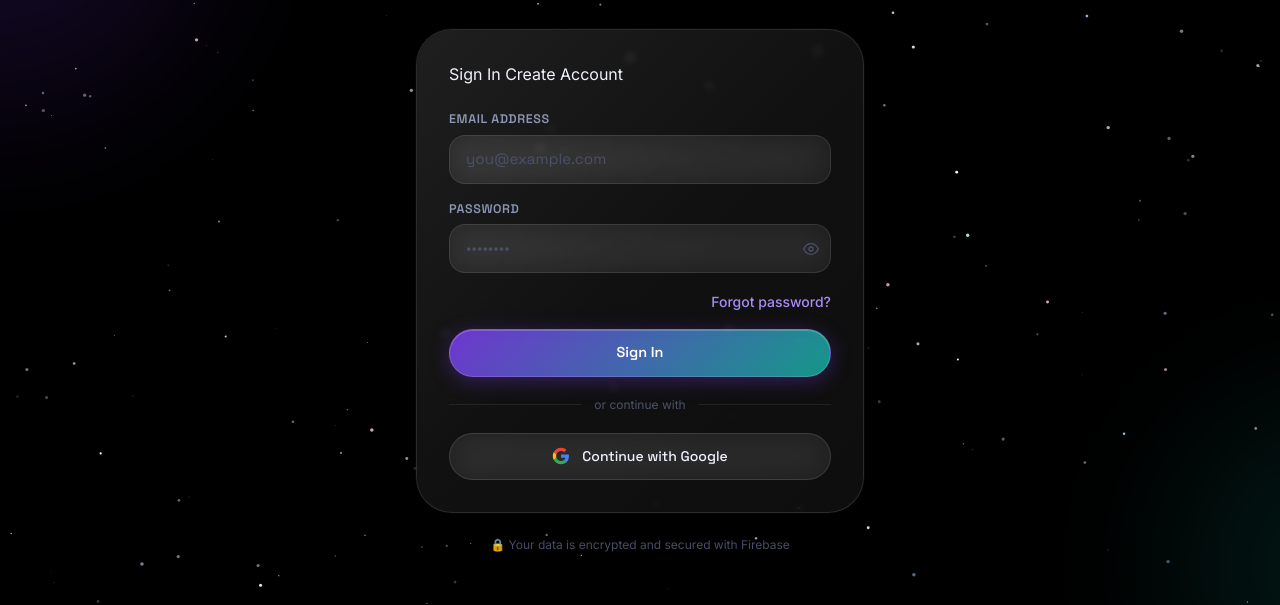
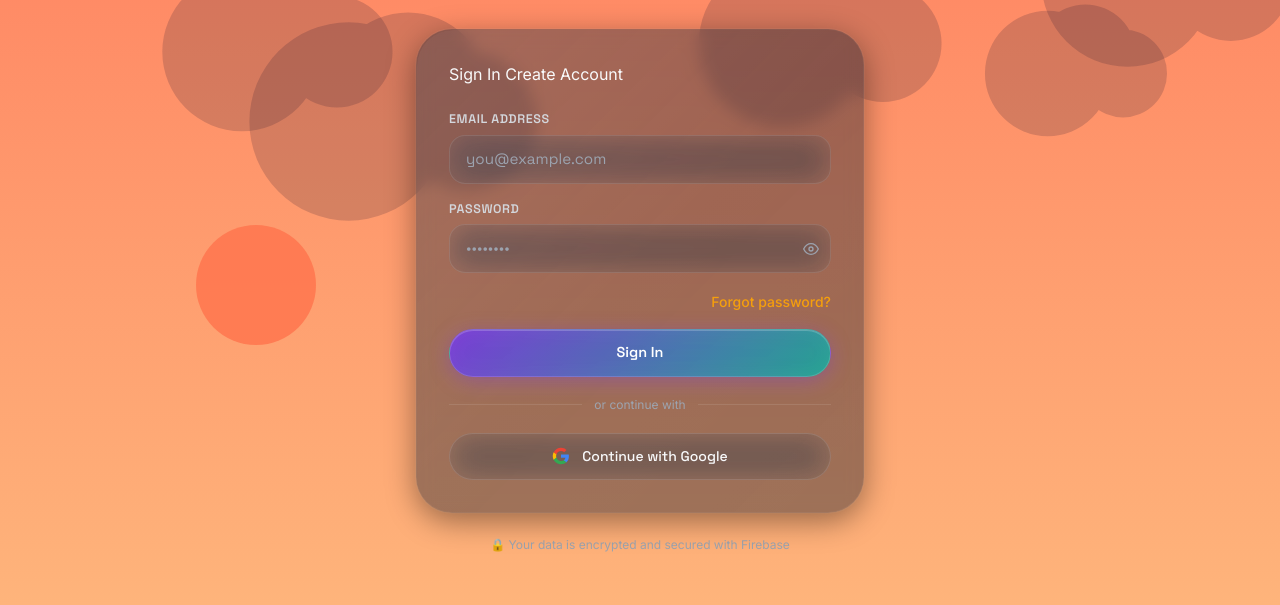
Before and after one commit to pawan-cyber01/saving, a website: page frontend/index.html in a window 1280 px wide. Shown: the part 195-800 px from the top of the page. Drawn offline with nearby package versions, Linux system fonts and the light colour scheme; no server answers; animation ran at ten frames a second.

Commit message:
Finalize Dynamic Sky theme, daily goals tracker, and bug fixes

```diff
--- a/frontend/css/space.css
+++ b/frontend/css/space.css
@@ -9,49 +9,46 @@
 
 /* ---------- THEME VARIABLES ---------- */
 :root {
-  /* Space Deep Dark */
-  --bg-primary:    #04050d;
-  --bg-surface:    #080912;
-  --bg-card:       rgba(255,255,255,0.04);
-  --bg-card-hover: rgba(255,255,255,0.07);
-  --bg-input:      rgba(255,255,255,0.05);
-  --color-border:       rgba(255,255,255,0.08);
-  --color-border-hover: rgba(255,255,255,0.18);
-  --bg-nav:        rgba(4,5,13,0.85);
+  /* Default Day Theme (Morning, Afternoon) */
+  --bg-primary:     transparent;
+  --bg-surface:     rgba(255,255,255,0.7);
+  --bg-card:        rgba(255,255,255,0.6);
+  --bg-card-hover:  rgba(255,255,255,0.8);
+  --bg-input:       rgba(255,255,255,0.7);
+  --color-border:   rgba(255,255,255,0.4);
+  --color-border-hover: rgba(255,255,255,0.6);
+  --bg-nav:         rgba(255,255,255,0.7);
 
-  --text-primary:   #f0f2ff;
-  --text-secondary: #8892b0;
-  --text-tertiary:  #4a5068;
+  --text-primary:   #1f2937;
+  --text-secondary: #4b5563;
+  --text-tertiary:  #6b7280;
 
-  /* Cosmic accent palette */
-  --color-violet:        #a78bfa;
-  --color-violet-light:  #c4b5fd;
-  --color-violet-dark:   #7c3aed;
-  --color-teal:          #5eead4;
-  --color-teal-light:    #99f6e4;
-  --color-gold:          #fde047;
-  --color-green:         #6ee7b7;
-  --color-red:           #fca5a5;
-  --color-orange:        #fdba74;
+  /* Overwrite purple/blue with Gold/Emerald (Money Bag theme) */
+  --color-violet:        #f59e0b; /* Amber */
+  --color-violet-light:  #fbbf24;
+  --color-violet-dark:   #d97706;
+  --color-teal:          #10b981; /* Emerald */
+  --color-teal-light:    #34d399;
+  --color-gold:          #f59e0b;
+  --color-green:         #10b981;
+  --color-red:           #ef4444;
+  --color-orange:        #f97316;
   --color-pink:          #f472b6;
-  --color-blue:          #93c5fd;
-  --color-aurora-1:      #7c3aed;
-  --color-aurora-2:      #14b8a6;
-  --color-aurora-3:      #f472b6;
+  --color-blue:          #3b82f6;
 
   /* Liquid Glass */
-  --glass-bg:           rgba(255,255,255,0.055);
-  --glass-bg-hover:     rgba(255,255,255,0.10);
-  --glass-bg-active:    rgba(255,255,255,0.14);
-  --glass-border:       rgba(255,255,255,0.12);
-  --glass-border-glow:  rgba(167,139,250,0.35);
-  --glass-blur:         blur(4px); /* Reduced for speed */
-  --glass-blur-heavy:   blur(8px); /* Reduced for speed */
+  --glass-bg:           rgba(255,255,255,0.4);
+  --glass-bg-hover:     rgba(255,255,255,0.6);
+  --glass-bg-active:    rgba(255,255,255,0.7);
+  --glass-border:       rgba(255,255,255,0.3);
+  --glass-border-glow:  rgba(255,255,255,0.6);
+  --glass-blur:         blur(8px);
+  --glass-blur-heavy:   blur(12px);
 
-  --shadow-card:   0 8px 30px rgba(0,0,0,0.8), 0 0 0 1px rgba(255,255,255,0.04);
-  --shadow-violet: 0 8px 40px rgba(124,58,237,0.25), 0 0 60px rgba(124,58,237,0.1);
-  --shadow-teal:   0 8px 40px rgba(20,184,166,0.2);
-  --shadow-glow:   0 0 30px rgba(167,139,250,0.3);
+  --shadow-card:   0 8px 30px rgba(0,0,0,0.05), 0 0 0 1px rgba(255,255,255,0.4);
+  --shadow-violet: 0 8px 40px rgba(245,158,11,0.25), 0 0 60px rgba(245,158,11,0.1);
+  --shadow-teal:   0 8px 40px rgba(16,185,129,0.2);
+  --shadow-glow:   0 0 30px rgba(245,158,11,0.3);
 
   --radius-sm: 18px;
   --radius-md: 24px;
@@ -62,6 +59,29 @@
   --transition:      all 0.25s cubic-bezier(0.4,0,0.2,1);
   --transition-slow: all 0.45s cubic-bezier(0.4,0,0.2,1);
   --transition-spring: all 0.5s cubic-bezier(0.34,1.56,0.64,1);
+}
+
+/* Night / Evening Themes */
+html.dark {
+  --bg-surface:     rgba(15,23,42,0.6);
+  --bg-card:        rgba(15,23,42,0.5);
+  --bg-card-hover:  rgba(15,23,42,0.7);
+  --bg-input:       rgba(15,23,42,0.6);
+  --color-border:   rgba(255,255,255,0.1);
+  --color-border-hover: rgba(255,255,255,0.2);
+  --bg-nav:         rgba(15,23,42,0.75);
+
+  --text-primary:   #f9fafb;
+  --text-secondary: #d1d5db;
+  --text-tertiary:  #9ca3af;
+
+  --glass-bg:       rgba(15,23,42,0.4);
+  --glass-bg-hover: rgba(15,23,42,0.5);
+  --glass-bg-active:rgba(15,23,42,0.6);
+  --glass-border:   rgba(255,255,255,0.05);
+  --glass-border-glow: rgba(255,255,255,0.15);
+
+  --shadow-card:   0 8px 30px rgba(0,0,0,0.4), 0 0 0 1px rgba(255,255,255,0.05);
 }
 
 /* ---------- BASE ---------- */
--- a/frontend/js/auth.js
+++ b/frontend/js/auth.js
@@ -4,15 +4,11 @@ const Auth = {
   renderLogin() {
     document.getElementById('auth-page-outlet').innerHTML = `
       <div class="min-h-screen flex items-center justify-center px-4 py-12 relative overflow-hidden">
-        <!-- Background glows -->
-        <div class="absolute top-[-20%] left-[-20%] w-[500px] h-[500px] rounded-full opacity-20 blur-3xl" style="background:radial-gradient(circle,#7c3aed,transparent)"></div>
-        <div class="absolute bottom-[-20%] right-[-20%] w-[400px] h-[400px] rounded-full opacity-15 blur-3xl" style="background:radial-gradient(circle,#14b8a6,transparent)"></div>
-
         <div class="w-full max-w-md relative z-10">
           <!-- Logo -->
           <div class="text-center mb-8 animate-fade-in">
-            <div class="w-16 h-16 mx-auto mb-4 rounded-3xl logo-gradient flex items-center justify-center shadow-2xl shadow-violet-500/30">
-              <svg width="30" height="30" viewBox="0 0 24 24" fill="none"><path d="M12 2C6.48 2 2 6.48 2 12s4.48 10 10 10 10-4.48 10-10S17.52 2 12 2zm-1 15v-4H7l5-8v4h4l-5 8z" fill="white"/></svg>
+            <div class="w-16 h-16 mx-auto mb-4 rounded-3xl bg-white/10 flex items-center justify-center shadow-xl shadow-black/20">
+              <img src="./assets/icons/logo.png" alt="Logo" class="w-10 h-10 object-contain">
             </div>
             <h1 class="text-3xl font-outfit font-bold gradient-text">SaveLock</h1>
             <p class="text-sm mt-1" style="color:var(--text-secondary)">Your premium savings companion</p>
--- /dev/null
+++ b/frontend/js/dynamic-bg.js
@@ -0,0 +1,196 @@
+// dynamic-bg.js — Highly optimized Sky Cycle Background (Morning, Afternoon, Evening, Night)
+
+window.DynamicBG = {
+  canvas: null,
+  ctx: null,
+  width: 0,
+  height: 0,
+  theme: 'afternoon', // morning, afternoon, evening, night
+  stars: [],
+  clouds: [],
+  meteors: [],
+  animationId: null,
+
+  init() {
+    this.canvas = document.getElementById('space-canvas');
+    if (!this.canvas) return;
+    this.ctx = this.canvas.getContext('2d', { alpha: false });
+
+    // Sync with initial theme if available
+    if (window.Theme && window.Theme.timeOfDay) {
+      this.theme = window.Theme.timeOfDay;
+    }
+
+    this.resize();
+    window.addEventListener('resize', () => this.resize());
+
+    this.initElements();
+    this.animate();
+  },
+
+  setTheme(newTheme) {
+    if (this.theme === newTheme) return;
+    this.theme = newTheme;
+    this.initElements();
+  },
+
+  resize() {
+    this.width = window.innerWidth;
+    this.height = window.innerHeight;
+    this.canvas.width = this.width;
+    this.canvas.height = this.height;
+    this.initElements();
+  },
+
+  initElements() {
+    this.stars = [];
+    this.clouds = [];
+    this.meteors = [];
+
+    if (this.theme === 'night') {
+      // Create stars
+      const numStars = this.width < 768 ? 50 : 150;
+      for (let i = 0; i < numStars; i++) {
+        this.stars.push({
+          x: Math.random() * this.width,
+          y: Math.random() * this.height,
+          r: Math.random() * 1.5 + 0.5,
+          speed: Math.random() * 0.05 + 0.01,
+          alpha: Math.random()
+        });
+      }
+    } else {
+      // Create clouds for day themes
+      const numClouds = this.width < 768 ? 4 : 8;
+      for (let i = 0; i < numClouds; i++) {
+        this.clouds.push({
+          x: Math.random() * this.width,
+          y: Math.random() * (this.height * 0.4), // upper 40% of screen
+          size: Math.random() * 60 + 40,
+          speed: (Math.random() * 0.3 + 0.1) * (Math.random() > 0.5 ? 1 : -1),
+          opacity: this.theme === 'evening' ? 0.3 : 0.6
+        });
+      }
+    }
+  },
+
+  drawSkyGradient() {
+    const grad = this.ctx.createLinearGradient(0, 0, 0, this.height);
+    if (this.theme === 'morning') {
+      grad.addColorStop(0, '#74ebd5');
+      grad.addColorStop(1, '#ACB6E5');
+    } else if (this.theme === 'afternoon') {
+      grad.addColorStop(0, '#2193b0');
+      grad.addColorStop(1, '#6dd5ed');
+    } else if (this.theme === 'evening') {
+      grad.addColorStop(0, '#ff7e5f');
+      grad.addColorStop(1, '#feb47b');
+    } else {
+      // night
+      grad.addColorStop(0, '#040b14');
+      grad.addColorStop(1, '#0b1626');
+    }
+    this.ctx.fillStyle = grad;
+    this.ctx.fillRect(0, 0, this.width, this.height);
+  },
+
+  drawSunOrMoon() {
+    this.ctx.beginPath();
+
+    if (this.theme === 'morning') {
+      this.ctx.arc(this.width * 0.8, this.height * 0.3, 40, 0, Math.PI * 2);
+      this.ctx.fillStyle = 'rgba(255, 235, 150, 0.9)';
+    } else if (this.theme === 'afternoon') {
+      this.ctx.arc(this.width * 0.5, this.height * 0.15, 50, 0, Math.PI * 2);
+      this.ctx.fillStyle = 'rgba(255, 255, 220, 0.9)';
+    } else if (this.theme === 'evening') {
+      this.ctx.arc(this.width * 0.2, this.height * 0.6, 60, 0, Math.PI * 2);
+      this.ctx.fillStyle = 'rgba(255, 120, 80, 0.9)';
+    } else {
+      // Moon
+      this.ctx.arc(this.width * 0.8, this.height * 0.2, 30, 0, Math.PI * 2);
+      this.ctx.fillStyle = 'rgba(230, 240, 255, 0.9)';
+    }
+
+    this.ctx.fill();
+  },
+
+  drawClouds() {
+    this.ctx.fillStyle = this.theme === 'evening' ? 'rgba(50, 30, 50, 0.2)' : 'rgba(255, 255, 255, 0.5)';
+    for (let c of this.clouds) {
+      this.ctx.beginPath();
+      this.ctx.arc(c.x, c.y, c.size, 0, Math.PI * 2);
+      this.ctx.arc(c.x + c.size * 0.6, c.y - c.size * 0.3, c.size * 0.8, 0, Math.PI * 2);
+      this.ctx.arc(c.x + c.size * 1.2, c.y, c.size * 0.7, 0, Math.PI * 2);
+      this.ctx.fill();
+
+      // move cloud
+      c.x += c.speed;
+      if (c.x > this.width + c.size * 2) c.x = -c.size * 2;
+      if (c.x < -c.size * 2) c.x = this.width + c.size * 2;
+    }
+  },
+
+  drawStars() {
+    this.ctx.fillStyle = '#ffffff';
+    for (let s of this.stars) {
+      s.alpha += s.speed;
+      if (s.alpha > 1 || s.alpha < 0) s.speed = -s.speed;
+
+      this.ctx.globalAlpha = Math.max(0, s.alpha);
+      this.ctx.beginPath();
+      this.ctx.arc(s.x, s.y, s.r, 0, Math.PI * 2);
+      this.ctx.fill();
+    }
+    this.ctx.globalAlpha = 1;
+  },
+
+  triggerMeteor(isGoal = false) {
+    if (this.theme !== 'night') return; // Meteors only at night
+    this.meteors.push({
+      x: Math.random() * this.width,
+      y: -50,
+      len: Math.random() * 80 + 40,
+      speedX: - (Math.random() * 4 + 4),
+      speedY: Math.random() * 4 + 4,
+      color: isGoal ? '#10b981' : '#ef4444',
+      life: 1.0
+    });
+  },
+
+  drawMeteors() {
+    for (let i = this.meteors.length - 1; i >= 0; i--) {
+      let m = this.meteors[i];
+      this.ctx.beginPath();
+      this.ctx.moveTo(m.x, m.y);
+      this.ctx.lineTo(m.x - m.speedX * 4, m.y - m.speedY * 4);
+      this.ctx.strokeStyle = `rgba(${m.color === '#10b981' ? '16,185,129' : '239,68,68'}, ${m.life})`;
+      this.ctx.lineWidth = 2;
+      this.ctx.stroke();
+
+      m.x += m.speedX;
+      m.y += m.speedY;
+      m.life -= 0.02;
+
+      if (m.life <= 0 || m.y > this.height) {
+        this.meteors.splice(i, 1);
+      }
+    }
+  },
+
+  animate() {
+    this.drawSkyGradient();
+    this.drawSunOrMoon();
+
+    if (this.theme === 'night') {
+      this.drawStars();
+      this.drawMeteors();
+    } else {
+      this.drawClouds();
+    }
+
+    this.animationId = requestAnimationFrame(() => this.animate());
+  }
+};
+
+window.addEventListener('load', () => DynamicBG.init());
--- a/frontend/js/expenses.js
+++ b/frontend/js/expenses.js
@@ -142,7 +142,7 @@ const Expenses = {
     if (labelEl) labelEl.textContent = periodLabel;
 
     try {
-      let query = FS.expensesCol(uid).where('date', '>=', startDate).where('date', '<=', today).orderBy('date', 'desc').orderBy('timestamp', 'desc');
+      let query = FS.expensesCol(uid).where('date', '>=', startDate).where('date', '<=', today).orderBy('date', 'desc');
       const snap = await query.get();
 
       let items = snap.docs.map(d => ({ id: d.id, ...d.data() }));
--- a/frontend/js/space-bg.js
+++ /dev/null
@@ -1,220 +0,0 @@
-// space-bg.js — Animated Space Background
-// Stars · Aurora · Floating Planets · Meteor Trails
-// Savings → Stars    |    Expenses → Meteors    |    Goals → Planets
-
-(function () {
-  const canvas = document.getElementById('space-canvas');
-  if (!canvas) return;
-  const ctx = canvas.getContext('2d');
-
-  let W = 0, H = 0;
-  let stars = [], nebulae = [], planets = [], meteors = [];
-  let animId;
-  let tick = 0;
-
-  // --- Resize ---
-  function resize() {
-    W = canvas.width  = window.innerWidth;
-    H = canvas.height = window.innerHeight;
-    init();
-  }
-
-  // --- Star data ---
-  function mkStar() {
-    return {
-      x: Math.random() * W,
-      y: Math.random() * H,
-      r: Math.random() * 1.5 + 0.3,
-      alpha: Math.random() * 0.6 + 0.2,
-      twinkleSpeed: Math.random() * 0.02 + 0.005,
-      twinklePhase: Math.random() * Math.PI * 2,
-      color: ['#ffffff','#ccd6f6','#a8d8ff','#ffd6f6','#d6ffe8'][Math.floor(Math.random()*5)],
-    };
-  }
-
-  // --- Nebula / aurora blob ---
-  function mkNebula() {
-    const colors = [
-      'rgba(124,58,237,',
-      'rgba(20,184,166,',
-      'rgba(244,114,182,',
-      'rgba(99,102,241,',
-      'rgba(52,211,153,',
-    ];
-    return {
-      x: Math.random() * W,
-      y: Math.random() * H,
-      rx: 200 + Math.random() * 300,
-      ry: 120 + Math.random() * 200,
-      color: colors[Math.floor(Math.random() * colors.length)],
-      alpha: 0.04 + Math.random() * 0.07,
-      drift: (Math.random() - 0.5) * 0.15,
-      driftY: (Math.random() - 0.5) * 0.08,
-    };
-  }
-
-  // --- Planet ---
-  function mkPlanet() {
-    const palettes = [
-      { body: '#7c3aed', ring: 'rgba(167,139,250,0.3)', glow: 'rgba(124,58,237,0.3)' },
-      { body: '#14b8a6', ring: 'rgba(94,234,212,0.3)',  glow: 'rgba(20,184,166,0.3)' },
-      { body: '#f472b6', ring: 'rgba(244,114,182,0.3)', glow: 'rgba(244,114,182,0.3)' },
-      { body: '#f59e0b', ring: 'rgba(253,224,71,0.2)',  glow: 'rgba(245,158,11,0.25)' },
-    ];
-    const p = palettes[Math.floor(Math.random() * palettes.length)];
-    const r = 12 + Math.random() * 28;
-    return {
-      x: Math.random() * W,
-      y: Math.random() * H,
-      r,
-      ...p,
-      floatPhase: Math.random() * Math.PI * 2,
-      floatSpeed: 0.003 + Math.random() * 0.004,
-      floatAmp: 8 + Math.random() * 20,
-      hasRing: Math.random() > 0.5,
-    };
-  }
-
-  // --- Meteor ---
-  function spawnMeteor() {
-    return {
-      x: Math.random() * W * 0.8,
-      y: -20,
-      vx: 3 + Math.random() * 4,
-      vy: 4 + Math.random() * 5,
-      len: 60 + Math.random() * 80,
-      alpha: 1,
-      life: 0,
-      maxLife: 40 + Math.random() * 30,
-      color: Math.random() > 0.7 ? '#fca5a5' : '#c4b5fd',
-    };
-  }
-
-  // --- Init ---
-  function init() {
-    const count = Math.min(Math.floor((W * H) / 5000), 200); // reduced star count slightly
-    stars   = Array.from({ length: count }, mkStar);
-    meteors = [];
-  }
-
-  // --- Draw ---
-  function draw() {
-    ctx.clearRect(0, 0, W, H);
-
-    // Pure black background for speed
-    ctx.fillStyle = '#000000';
-    ctx.fillRect(0, 0, W, H);
-
-    // --- Stars ---
-    for (const s of stars) {
-      const twinkle = Math.sin(tick * s.twinkleSpeed + s.twinklePhase);
-      const a = s.alpha + twinkle * 0.25;
-      ctx.globalAlpha = Math.max(0, Math.min(1, a));
-      ctx.fillStyle = s.color;
-      // Removed shadowBlur on stars for massive speed up
-      ctx.beginPath();
-      ctx.arc(s.x, s.y, s.r, 0, Math.PI * 2);
-      ctx.fill();
-    }
-    ctx.globalAlpha = 1;
-
-    // --- Meteors ---
-    for (let i = meteors.length - 1; i >= 0; i--) {
-      const m = meteors[i];
-      m.x += m.vx;
-      m.y += m.vy;
-      m.life++;
-      m.alpha = 1 - m.life / m.maxLife;
-
-      if (m.life >= m.maxLife || m.x > W + 100 || m.y > H + 100) {
-        meteors.splice(i, 1);
-        continue;
-      }
-
-      ctx.save();
-      ctx.globalAlpha = m.alpha;
-      const mGrad = ctx.createLinearGradient(m.x, m.y, m.x - m.vx * 10, m.y - m.vy * 10);
-      mGrad.addColorStop(0, m.color);
-      mGrad.addColorStop(1, 'transparent');
-      ctx.strokeStyle = mGrad;
-      ctx.lineWidth = 1.5;
-      // Removed shadowBlur on meteors
-      ctx.beginPath();
-      ctx.moveTo(m.x, m.y);
-      ctx.lineTo(m.x - m.vx * 14, m.y - m.vy * 14);
-      ctx.stroke();
-      ctx.restore();
-    }
-
-    // Occasional random meteor
-    if (tick % 240 === 0 && Math.random() > 0.5) {
-      meteors.push(spawnMeteor());
-    }
-
-    tick++;
-    animId = requestAnimationFrame(draw);
-  }
-
-  // Color helper
-  function lighten(hex, amount) {
-    const num = parseInt(hex.replace('#',''), 16);
-    const r = Math.min(255, (num >> 16) + amount);
-    const g = Math.min(255, ((num >> 8) & 0xff) + amount);
-    const b = Math.min(255, (num & 0xff) + amount);
-    return `rgb(${r},${g},${b})`;
-  }
-
-  // --- Public API: trigger effects ---
-  window.SpaceBG = {
-    // ⭐ Savings saved → burst of stars
-    burstStars(originEl) {
-      if (!originEl) return;
-      const rect = originEl.getBoundingClientRect();
-      const cx = rect.left + rect.width / 2;
-      const cy = rect.top + rect.height / 2;
-      for (let i = 0; i < 12; i++) {
-        const el = document.createElement('div');
-        const angle = (i / 12) * Math.PI * 2;
-        const dist = 60 + Math.random() * 80;
-        el.style.cssText = `
-          position:fixed;left:${cx}px;top:${cy}px;
-          font-size:${14 + Math.random() * 10}px;
-          z-index:9999;pointer-events:none;
-          --dx:${Math.cos(angle) * dist}px;
-          --dy:${Math.sin(angle) * dist}px;
-        `;
-        el.textContent = ['⭐','✨','💫','🌟'][Math.floor(Math.random()*4)];
-        el.className = 'star-burst';
-        document.body.appendChild(el);
-        setTimeout(() => el.remove(), 1200);
-      }
-    },
-
-    // ☄️ Expense added → meteor falls
-    spawnExpenseMeteor() {
-      for (let i = 0; i < 3; i++) {
-        setTimeout(() => meteors.push(spawnMeteor()), i * 120);
-      }
-    },
-
-    // 🪐 Goal completed → planet pulse
-    pulseGoalPlanet() {
-      if (!planets.length) return;
-      const p = planets[0];
-      const orig = p.r;
-      let frames = 0;
-      const pulse = () => {
-        frames++;
-        p.r = orig + Math.sin(frames * 0.3) * 10;
-        if (frames < 40) requestAnimationFrame(pulse);
-        else p.r = orig;
-      };
-      pulse();
-    },
-  };
-
-  // --- Boot ---
-  window.addEventListener('resize', resize);
-  resize();
-  draw();
-})();
--- a/frontend/js/theme.js
+++ b/frontend/js/theme.js
@@ -1,38 +1,82 @@
-// theme.js — Dark/light mode management
+// theme.js — Dynamic Sky Theme Management
 
-const Theme = {
-  isDark: true,
+window.Theme = {
+  mode: 'auto', // 'auto', 'light', 'dark'
+  timeOfDay: 'afternoon', // 'morning', 'afternoon', 'evening', 'night'
 
   init() {
-    const saved = localStorage.getItem('savelock-theme');
-    const prefersDark = window.matchMedia('(prefers-color-scheme: dark)').matches;
-    this.isDark = saved ? saved === 'dark' : prefersDark;
+    const saved = localStorage.getItem('savelock-theme-mode');
+    this.mode = saved || 'auto';
+    this.updateTimeOfDay();
     this.apply();
     this.bindToggles();
+
+    // Check time every minute if auto
+    setInterval(() => {
+      if (this.mode === 'auto') {
+        const oldTime = this.timeOfDay;
+        this.updateTimeOfDay();
+        if (oldTime !== this.timeOfDay) this.apply();
+      }
+    }, 60000);
+  },
+
+  updateTimeOfDay() {
+    if (this.mode === 'light') {
+      this.timeOfDay = 'afternoon';
+      return;
+    }
+    if (this.mode === 'dark') {
+      this.timeOfDay = 'night';
+      return;
+    }
+
+    const hour = new Date().getHours();
+    if (hour >= 6 && hour < 12) {
+      this.timeOfDay = 'morning';
+    } else if (hour >= 12 && hour < 17) {
+      this.timeOfDay = 'afternoon';
+    } else if (hour >= 17 && hour < 20) {
+      this.timeOfDay = 'evening';
+    } else {
+      this.timeOfDay = 'night';
+    }
   },
 
   apply() {
     const html = document.documentElement;
-    if (this.isDark) {
+    // Remove old classes
+    html.classList.remove('theme-morning', 'theme-afternoon', 'theme-evening', 'theme-night', 'dark', 'light');
+
+    // Add new class
+    html.classList.add(`theme-${this.timeOfDay}`);
+
+    // Add 'dark' class for text contrast if it's evening or night
+    if (this.timeOfDay === 'night' || this.timeOfDay === 'evening') {
       html.classList.add('dark');
-      html.classList.remove('light');
-    } else {
-      html.classList.remove('dark');
-      html.classList.add('light');
     }
+
     this.updateIcons();
-    // Update meta theme-color
-    const meta = document.getElementById('meta-theme-color');
-    if (meta) meta.content = this.isDark ? '#07091a' : '#eef2ff';
+
+    // Tell the background canvas to update if it exists
+    if (window.DynamicBG) {
+      window.DynamicBG.setTheme(this.timeOfDay);
+    }
   },
 
   toggle() {
-    this.isDark = !this.isDark;
-    localStorage.setItem('savelock-theme', this.isDark ? 'dark' : 'light');
+    // Cycle through: auto -> light -> dark -> auto
+    if (this.mode === 'auto') this.mode = 'light';
+    else if (this.mode === 'light') this.mode = 'dark';
+    else this.mode = 'auto';
+
+    localStorage.setItem('savelock-theme-mode', this.mode);
+    this.updateTimeOfDay();
     this.apply();
   },
 
   updateIcons() {
+    const autoSvg = `<svg width="18" height="18" viewBox="0 0 24 24" fill="none" stroke="currentColor" stroke-width="2" stroke-linecap="round" stroke-linejoin="round"><circle cx="12" cy="12" r="10"/><polyline points="12 6 12 12 16 14"/></svg>`;
     const sunSvg = `<svg width="18" height="18" viewBox="0 0 24 24" fill="none" stroke="currentColor" stroke-width="2" stroke-linecap="round" stroke-linejoin="round"><circle cx="12" cy="12" r="5"/><line x1="12" y1="1" x2="12" y2="3"/><line x1="12" y1="21" x2="12" y2="23"/><line x1="4.22" y1="4.22" x2="5.64" y2="5.64"/><line x1="18.36" y1="18.36" x2="19.78" y2="19.78"/><line x1="1" y1="12" x2="3" y2="12"/><line x1="21" y1="12" x2="23" y2="12"/><line x1="4.22" y1="19.78" x2="5.64" y2="18.36"/><line x1="18.36" y1="5.64" x2="19.78" y2="4.22"/></svg>`;
     const moonSvg = `<svg width="18" height="18" viewBox="0 0 24 24" fill="none" stroke="currentColor" stroke-width="2" stroke-linecap="round" stroke-linejoin="round"><path d="M21 12.79A9 9 0 1 1 11.21 3 7 7 0 0 0 21 12.79z"/></svg>`;
 
@@ -40,15 +84,18 @@ const Theme = {
     const sidebarLabel = document.getElementById('sidebar-theme-label');
     const mobileIcon = document.getElementById('mobile-theme-icon');
 
-    if (this.isDark) {
-      if (sidebarIcon) sidebarIcon.outerHTML = sunSvg.replace('svg', 'svg id="sidebar-theme-icon"');
-      if (sidebarLabel) sidebarLabel.textContent = 'Light Mode';
-      if (mobileIcon) mobileIcon.outerHTML = sunSvg.replace('svg', 'svg id="mobile-theme-icon" width="18" height="18"');
+    let iconHtml, labelText;
+    if (this.mode === 'auto') {
+      iconHtml = autoSvg; labelText = 'Auto Theme';
+    } else if (this.mode === 'light') {
+      iconHtml = sunSvg; labelText = 'Light Mode';
     } else {
-      if (sidebarIcon) sidebarIcon.outerHTML = moonSvg.replace('svg', 'svg id="sidebar-theme-icon"');
-      if (sidebarLabel) sidebarLabel.textContent = 'Dark Mode';
-      if (mobileIcon) mobileIcon.outerHTML = moonSvg.replace('svg', 'svg id="mobile-theme-icon" width="18" height="18"');
+      iconHtml = moonSvg; labelText = 'Dark Mode';
     }
+
+    if (sidebarIcon) sidebarIcon.outerHTML = iconHtml.replace('svg', 'svg id="sidebar-theme-icon"');
+    if (sidebarLabel) sidebarLabel.textContent = labelText;
+    if (mobileIcon) mobileIcon.outerHTML = iconHtml.replace('svg', 'svg id="mobile-theme-icon" width="18" height="18"');
   },
 
   bindToggles() {
--- a/frontend/sw.js
+++ b/frontend/sw.js
@@ -1,7 +1,7 @@
 // sw.js — Service Worker for SaveLock PWA
 // Provides offline support, caching, and background sync
 
-const CACHE_NAME = 'savelock-v1.1.0';
+const CACHE_NAME = 'savelock-v1.2.0';
 const STATIC_ASSETS = [
   '/',
   '/index.html',
@@ -25,7 +25,7 @@ const STATIC_ASSETS = [
   '/js/profile.js',
   '/js/admin.js',
   '/js/app.js',
-  '/js/space-bg.js',
+  '/js/dynamic-bg.js',
   '/manifest.json',
 ];
 
--- /dev/null
+++ b/zideas.txt
@@ -0,0 +1,2 @@
+failed to load spend history
+show per day save of remaining goal money to achive goal till the date
```
Also changed, not shown: frontend/index.html (+5 -5 lines), frontend/js/goals.js (+6 -1 lines), frontend/assets/icons/logo.png (added).
